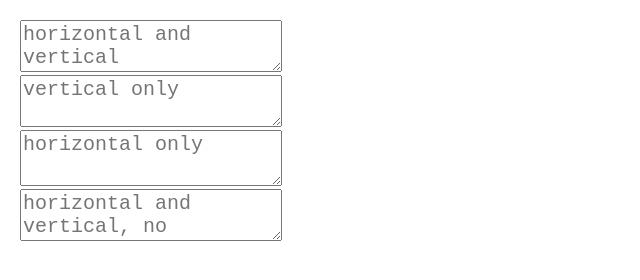
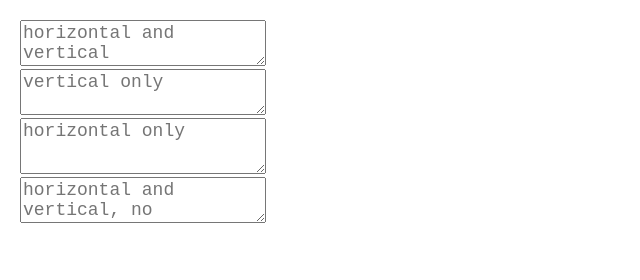
Before and after one commit to ro31337/jquery.ns-autogrow, a website: page demo/index.html in a window 1280 px wide. Shown: the whole page, without its empty margins (0-640 px from the left). Drawn offline with nearby package versions, Linux system fonts and the light colour scheme.

Commit message:
Update style.css

```diff
--- a/demo/style.css
+++ b/demo/style.css
@@ -1,3 +1,3 @@
 body { padding: 20px; }
-textarea { min-width: 180px; font-size: 20px; }
+textarea { min-width: 240px; font-size: 18px; }
 .example3 textarea { min-height: 50px; }
```
